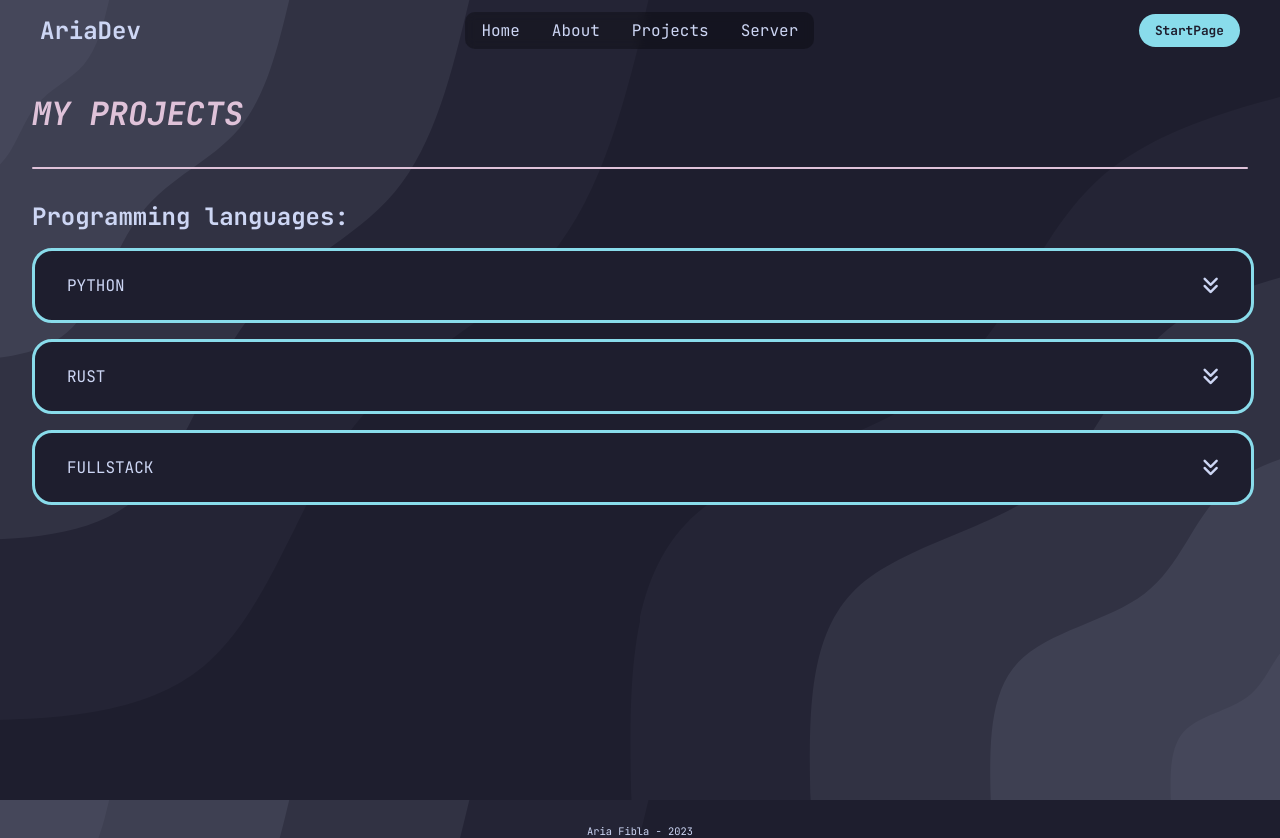
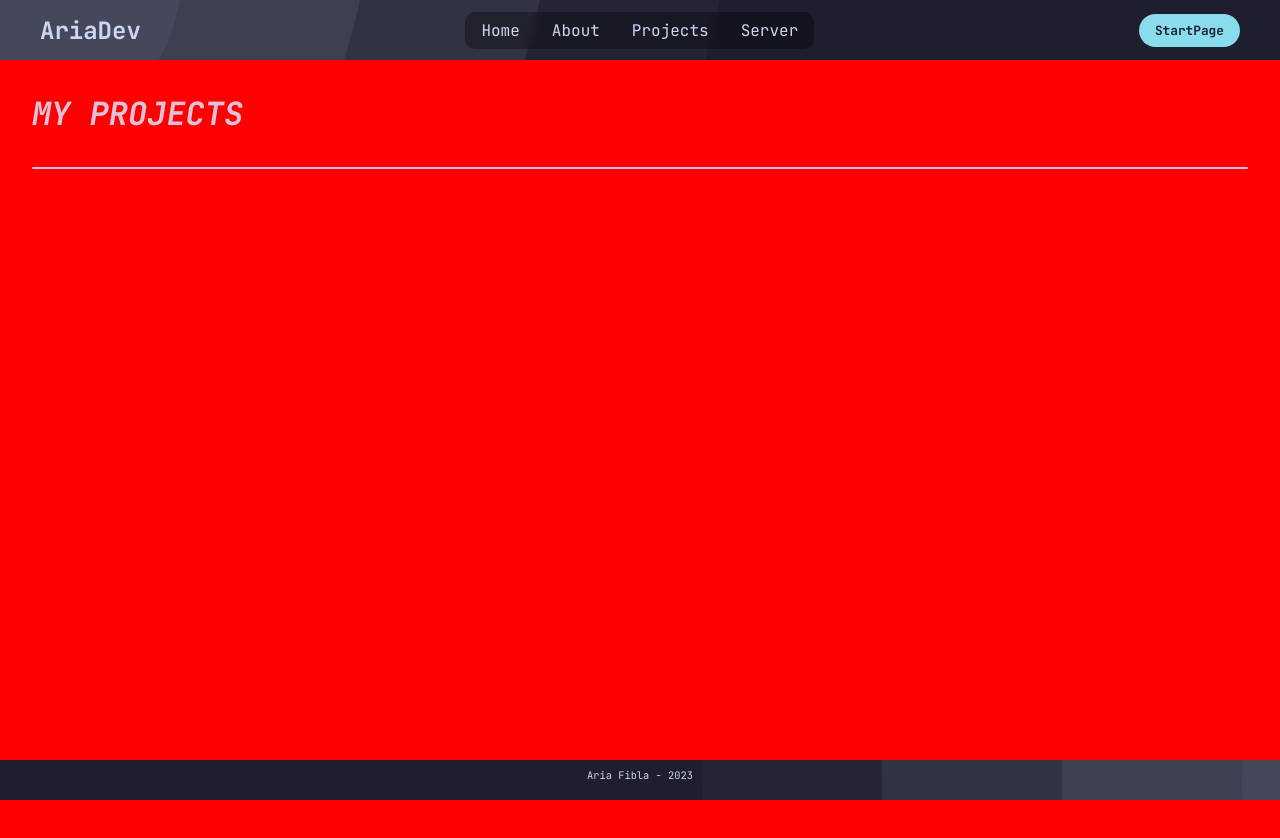
Before and after one commit to lxbx44/lxbx44.github.io, a web app: file projects/index.html in a window 1280 px wide. After the commit the page ends 800 px from the top, so only its background shows below. Run offline with its HTML, style and script files only (its server is not run), Linux system fonts and the light colour scheme; some libraries are stand-ins or nearby versions.

Commit message:
changes and start projects

```diff
--- a/about/index.html
+++ b/about/index.html
@@ -148,7 +148,7 @@
     </main>
 
     <section id="footer">
-        Aria Fibla - 2023
+        <p>Aria Fibla - 2023</p>
     </section>
 
     <script src="/js/app.js"></script>
--- a/css/styles.css
+++ b/css/styles.css
@@ -269,7 +269,11 @@ section#main-section button:active {
 section#footer {
   color: #cdd6f4;
   font-size: 0.65rem;
+  height: 5vh;
   text-align: center;
+}
+section#footer p {
+  padding-top: 1vh;
 }
 
 /*
@@ -505,12 +509,14 @@ section#about .about-content .about-img-mobile a i:hover {
 }
 section#projects {
   height: calc(95vh - 60px);
-  padding: 2rem;
+  padding: 0 2rem;
   color: #cdd6f4;
+  background-color: red;
 }
 section#projects h1 {
   font-size: 2rem;
   margin-bottom: 1rem;
+  padding-top: 2rem;
   text-transform: uppercase;
   font-style: italic;
   animation: text-color-animation 20s infinite;
@@ -527,40 +533,5 @@ section#projects a {
   text-decoration: none;
   color: #cdd6f4;
 }
-section#projects .prj-content h2 {
-  margin-bottom: 1rem;
-}
-section#projects .prj-content .pc-python, section#projects .prj-content .pc-rust, section#projects .prj-content .pc-fullstack {
-  height: fit-content;
-  width: calc(100% - 4rem);
-  padding: 1.5rem 2rem;
-  margin-bottom: 1rem;
-  border-radius: 20px;
-  color: #cdd6f4;
-  background-color: #1e1e2e;
-  border: solid #89dceb 3px;
-  display: grid;
-  grid-template-columns: 1fr 1fr;
-  grid-template-rows: auto;
-  align-items: center;
-  justify-content: space-between;
-  transition: all 0.2s ease-in-out;
-}
-section#projects .prj-content .pc-python p, section#projects .prj-content .pc-rust p, section#projects .prj-content .pc-fullstack p {
-  grid-column: 1/2;
-  grid-row: 1/2;
-}
-section#projects .prj-content .pc-python i, section#projects .prj-content .pc-rust i, section#projects .prj-content .pc-fullstack i {
-  font-size: larger;
-  cursor: pointer;
-  grid-column: 2/3;
-  grid-row: 1/2;
-  justify-self: flex-end;
-}
-section#projects .prj-content .pc-python div, section#projects .prj-content .pc-rust div, section#projects .prj-content .pc-fullstack div {
-  grid-column: 1/3;
-  grid-row: 2/3;
-  display: none;
-}
 
 /*# sourceMappingURL=styles.css.map */
--- a/css/styles.scss
+++ b/css/styles.scss
@@ -246,7 +246,12 @@ section#main-section {
 section#footer {
     color: $text;
     font-size: 0.65rem;
+    height: 5vh;
     text-align: center;
+
+    p {
+        padding-top: 1vh;
+    }
 }
 
 
@@ -563,12 +568,14 @@ section#about {
 
 section#projects {
     height: calc(95vh - 60px);
-    padding: 2rem;
+    padding: 0 2rem;
     color: $text;
+    background-color: red;
 
     h1 {
         font-size: 2rem;
         margin-bottom: 1rem;
+        padding-top: 2rem;
         text-transform: uppercase;
         font-style: italic;
         animation: text-color-animation 20s infinite;
@@ -586,47 +593,5 @@ section#projects {
         color: $text;
     }
     .prj-content {
-        h2 {
-            margin-bottom: 1rem;
-        }
-        .pc-python, .pc-rust, .pc-fullstack {
-            height: fit-content;
-            width: calc(100% - 4rem);
-
-            padding: 1.5rem 2rem;
-            margin-bottom: 1rem;
-
-            border-radius: 20px;
-
-            color: $text;
-            background-color: $bg;
-            border: solid $sky 3px;
-
-            display: grid;
-            grid-template-columns: 1fr 1fr;
-            grid-template-rows: auto;
-            align-items: center;
-            justify-content: space-between;
-
-            transition: all 0.2s ease-in-out;
-
-            p {
-                grid-column: 1 / 2;
-                grid-row: 1 / 2;
-            }
-            i {
-                font-size: larger;
-                cursor: pointer;
-                grid-column: 2 / 3;
-                grid-row: 1 / 2;
-                justify-self: flex-end;
-            }
-
-            div {
-                grid-column: 1 / 3;
-                grid-row: 2 / 3;
-                display: none;
-            }
-        }
     }
 }
--- a/index.html
+++ b/index.html
@@ -59,7 +59,7 @@
     </main>
 
     <section id="footer">
-        Aria Fibla - 2023
+        <p>Aria Fibla - 2023</p>
     </section>
 
     <script src="/js/app.js"></script>
--- a/projects/index.html
+++ b/projects/index.html
@@ -16,7 +16,7 @@
 
     <link rel="shortcut icon" href="img/logo.png">
 
-    <title>AriaDev &#x2022; About Me</title>
+    <title>AriaDev &#x2022; My Projects</title>
 </head>
 <body>
 
@@ -52,41 +52,14 @@
             <div class="break"></div>
 
             <div class="prj-content">
-                <h2>Programming languages:</h2>
 
-                <div class="pc-python">
-                    <p>PYTHON</p>
-                    <i class="fa-solid fa-angles-down"></i>
-
-                    <div>
-                        <p>ajshdsajd </p>
-                        <p>ajshdsajd </p>
-                        <p>ajshdsajd </p>
-                        <p>ajshdsajd </p>
-                        <p>ajshdsajd </p>
-                        <p>ajshdsajd </p>
-                        <p>ajshdsajd </p>
-                    </div>
-                </div>
-
-
-                <div class="pc-rust">
-                    <P>RUST</P>
-                    <i class="fa-solid fa-angles-down"></i>
-                </div>
-
-
-                <div class="pc-fullstack">
-                    <p>FULLSTACK</p>
-                    <i class="fa-solid fa-angles-down"></i>
-                </div>
             </div>
 
         </section>
     </main>
 
     <section id="footer">
-        Aria Fibla - 2023
+        <p>Aria Fibla - 2023</p>
     </section>
 
     <script src="/js/app.js"></script>
```
Also changed, not shown: 1 other file.
